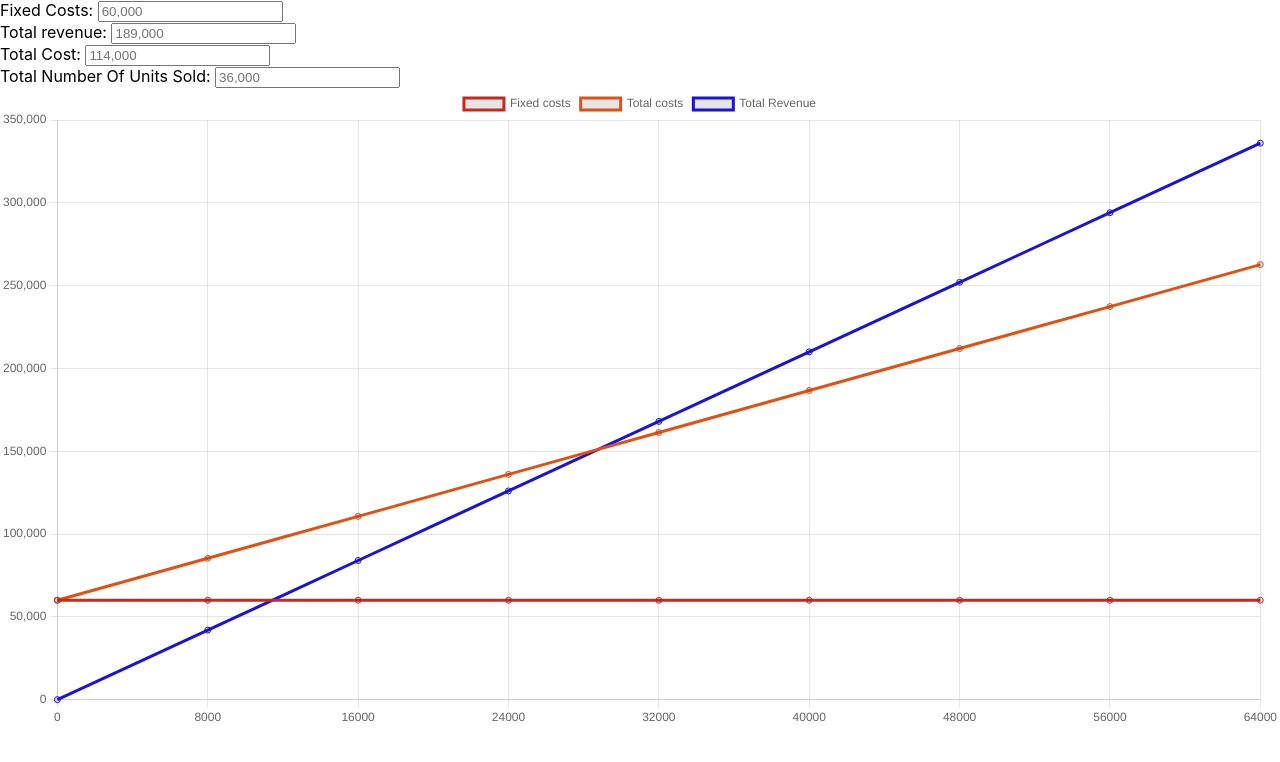
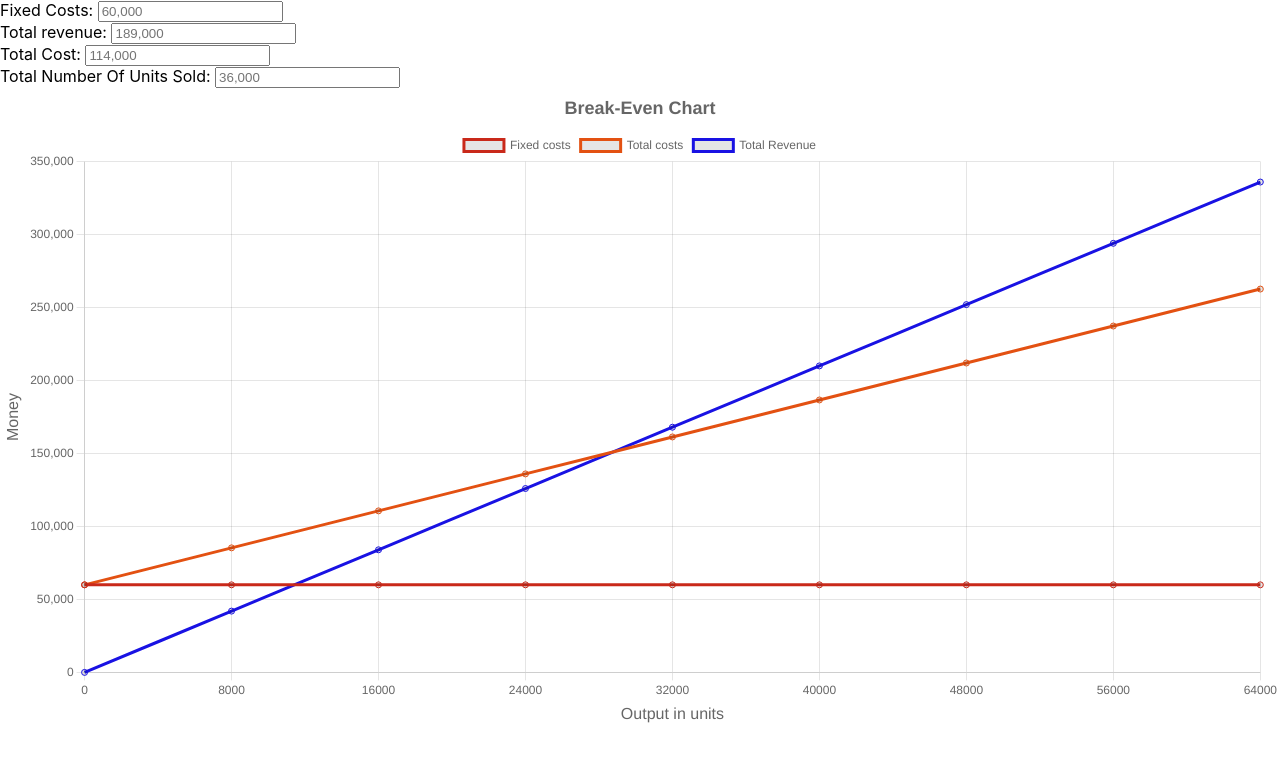
Before and after one commit to JagTheFriend/Break-Even-Chart, a Next.js app: page /graph in a window 1280 px wide. Shown: the top 762 px of the page. Built offline with nearby package versions, Linux system fonts and the light colour scheme.

Commit message:
Add labels for axsis

```diff
--- a/pages/graph.tsx
+++ b/pages/graph.tsx
@@ -36,6 +36,38 @@ export default function BreakEvenGraph() {
   };
   const options = {
     maintainAspectRatio: true,
+    responsive: true,
+    plugins: {
+      title: {
+        display: true,
+        text: "Break-Even Chart",
+        font: {
+          size: 18,
+        },
+      },
+    },
+    scales: {
+      y: {
+        display: true,
+        title: {
+          display: true,
+          text: "Money",
+          font: {
+            size: 16,
+          },
+        },
+      },
+      x: {
+        display: true,
+        title: {
+          display: true,
+          text: "Output in units",
+          font: {
+            size: 16,
+          },
+        },
+      },
+    },
   };
   return (
     <div>
```
